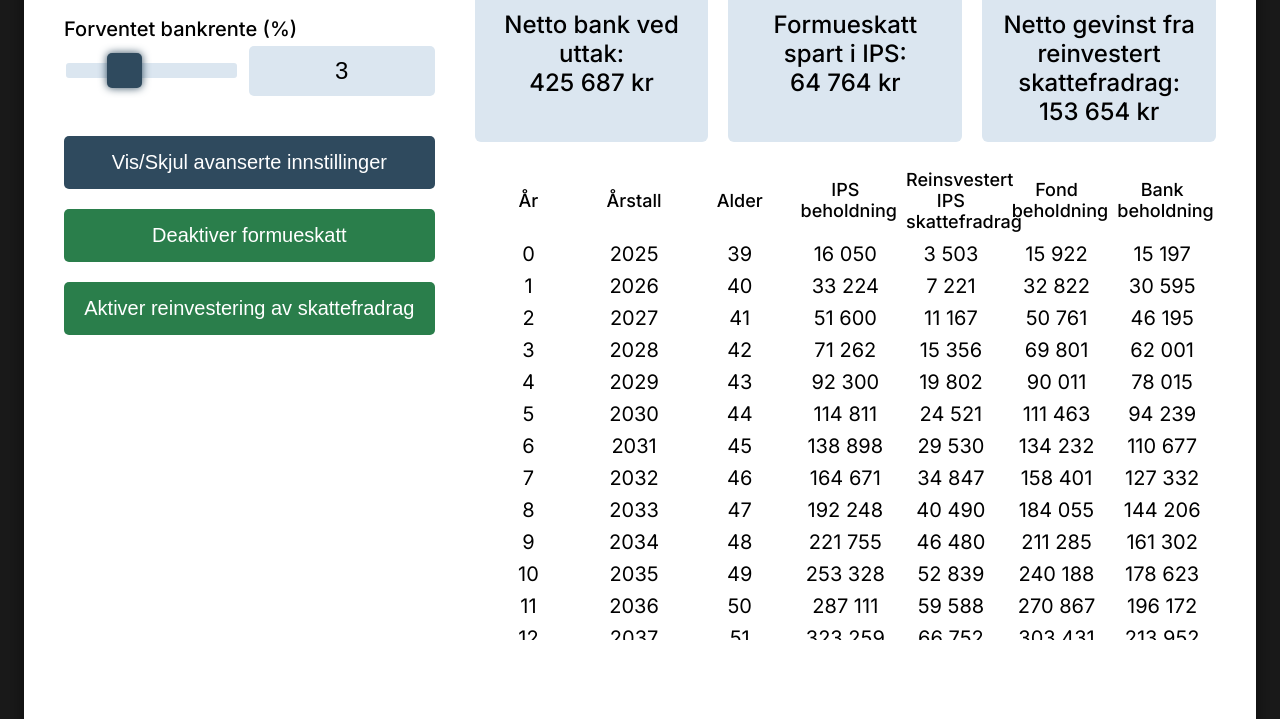
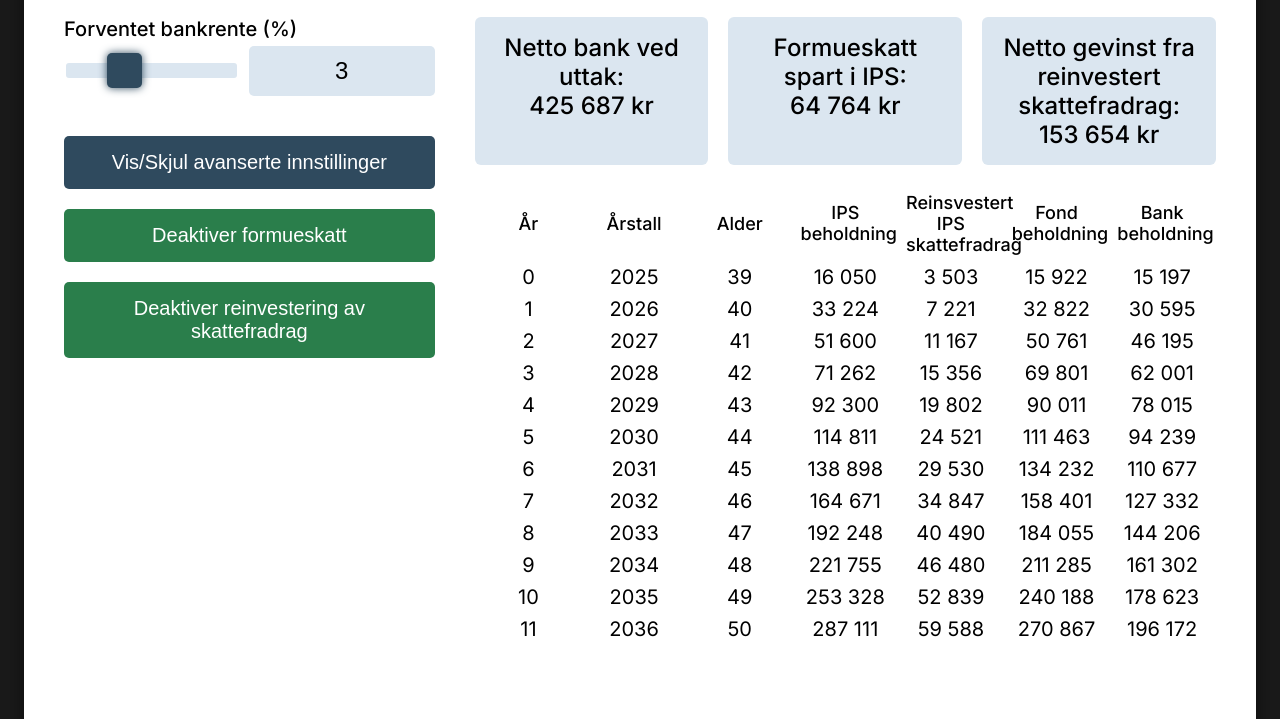
Before and after one commit to preben86/ipskalkulator, a plain HTML site: page index.html in a window 1280 px wide. Both pictures are taken after a click on the button "Deaktiver reinvestering av skattefradrag". Shown: the part 122-841 px from the top of the page. Drawn offline with nearby package versions, Linux system fonts and the light colour scheme.

Commit message:
Update index.html

```diff
--- a/index.html
+++ b/index.html
@@ -663,7 +663,7 @@
         function toggleReinvest() {
             reinvestDeduction = !reinvestDeduction;
             const toggleButton = document.getElementById('toggleReinvestButton');
-            toggleButton.innerText = reinvestDeduction ? 'Aktiver reinvestering av skattefradrag' : 'Deaktiver reinvestering av skattefradrag';
+            toggleButton.innerText = reinvestDeduction ? 'Deaktiver reinvestering av skattefradrag' : 'Aktiver reinvestering av skattefradrag';
             toggleButton.classList.toggle('active', reinvestDeduction);
             document.querySelectorAll('.reinvest-column').forEach(col => col.classList.toggle('show', reinvestDeduction));
             debouncedUpdate();
```
